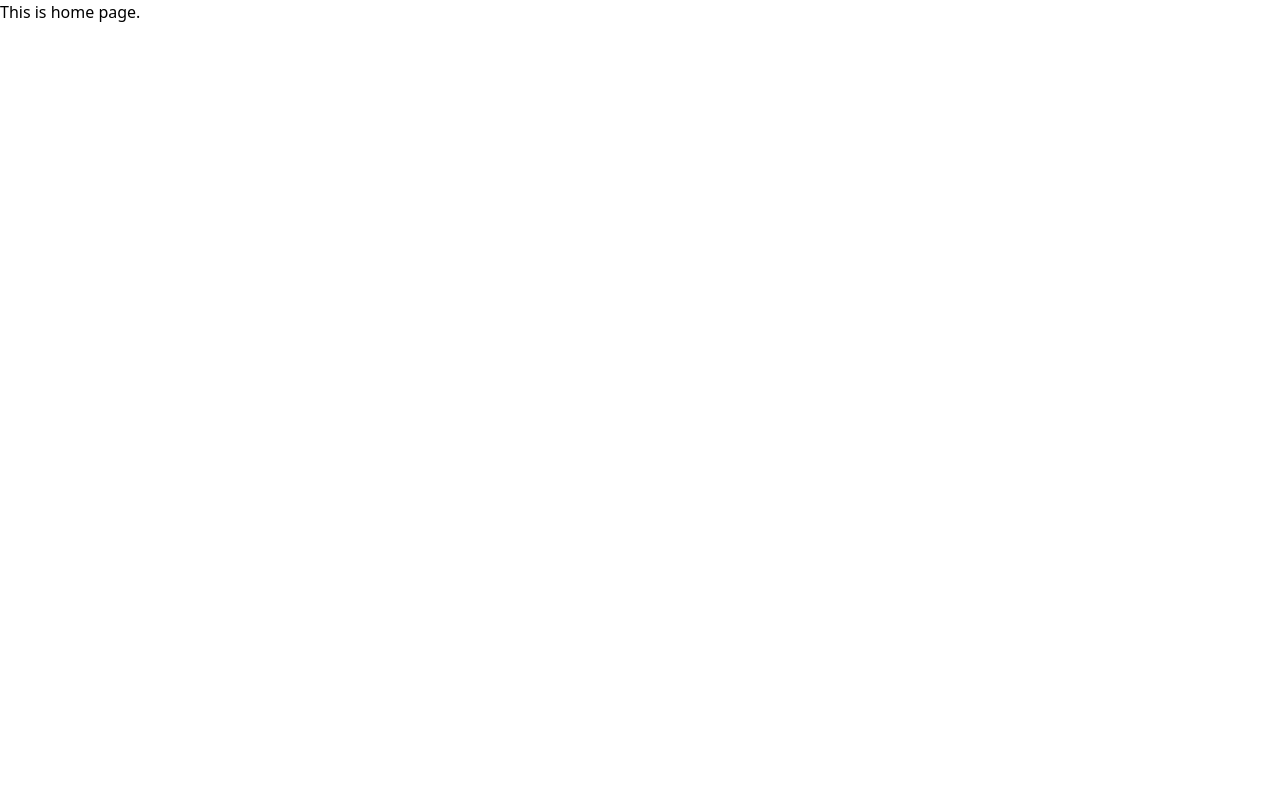
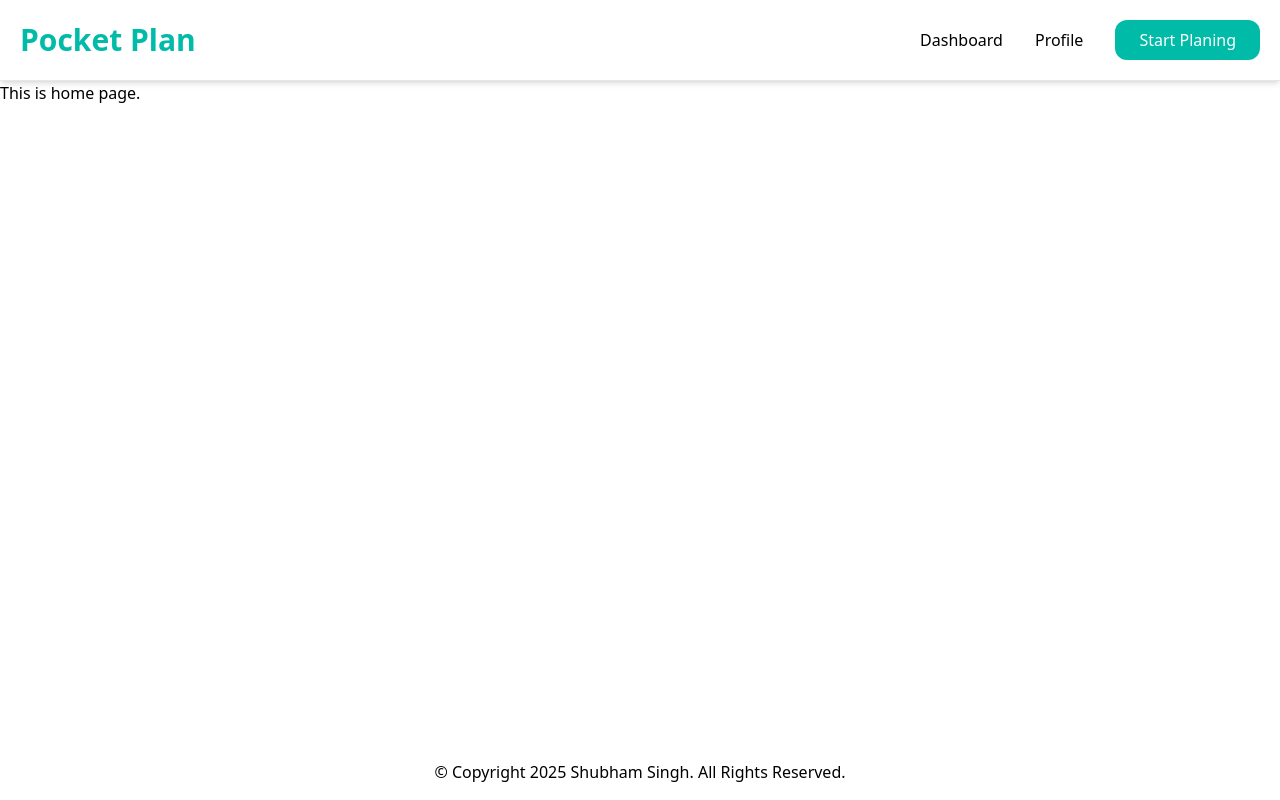
Before and after one commit to unrealblood/pocket-plan-nextjs, a Next.js app: page / in a window 1280 px wide. Built offline with nearby package versions, Linux system fonts and the light colour scheme.

Commit message:
add header and footer to website and update ui of Home page

```diff
--- a/app/layout.tsx
+++ b/app/layout.tsx
@@ -1,6 +1,8 @@
 import type { Metadata } from "next";
 
 import "./globals.css";
+import Header from "@/components/header/Header";
+import Footer from "@/components/Footer";
 
 export const metadata: Metadata = {
   title: "Pocket Plan",
@@ -14,8 +16,10 @@ export default function RootLayout({
 }>) {
   return (
     <html lang="en">
-      <body>
+      <body className="flex flex-col min-h-screen">
+        <Header />
         {children}
+        <Footer />
       </body>
     </html>
   );
--- a/app/page.tsx
+++ b/app/page.tsx
@@ -1,6 +1,6 @@
 export default function Home() {
   return (
-    <div>
+    <div className="flex-1 overflow-auto">
       This is home page.
     </div>
   );
--- /dev/null
+++ b/components/Footer.tsx
@@ -0,0 +1,7 @@
+export default async function Footer() {
+    return (
+        <footer className="p-4">
+            <p className="text-center">&copy; Copyright 2025 Shubham Singh. All Rights Reserved.</p>
+        </footer>
+    );
+}
--- /dev/null
+++ b/components/header/AuthProfileMenu.tsx
@@ -0,0 +1,5 @@
+export default function AuthProfileMenu() {
+    return (
+        <button type="button" className="cursor-pointer hover:border-b hover:border-gray-500">Logout</button>
+    );
+}
--- /dev/null
+++ b/components/header/Header.tsx
@@ -0,0 +1,16 @@
+import Link from "next/link";
+import HeaderNavItems from "./HeaderNavItems";
+
+export default async function Header() {
+    return (
+        <header className="p-5 border-b border-gray-200 shadow-md flex justify-between items-center">
+            <div>
+                <Link href="/" className="text-3xl text-teal-500 font-bold">Pocket Plan</Link>
+            </div>
+
+            <div>
+                <HeaderNavItems />
+            </div>
+        </header>
+    );
+}
--- /dev/null
+++ b/components/header/HeaderNavItems.tsx
@@ -0,0 +1,25 @@
+"use client";
+
+import Link from "next/link";
+import { useState } from "react";
+import ProfileMenu from "./ProfileMenu";
+
+export default function HeaderNavItems() {
+    const [showProfileMenu, setShowProfileMenu] = useState<boolean>(false);
+
+    function handleProfileClick() {
+        setShowProfileMenu(!showProfileMenu);
+    }
+
+    return (
+        <nav className="relative flex justify-center items-center gap-8">
+            <Link href="/dashboard">Dashboard</Link>
+
+            <button type="button" className="cursor-pointer" onClick={handleProfileClick}>Profile</button>
+
+            {showProfileMenu && <ProfileMenu />}
+
+            <Link href="/plan" className="bg-teal-500 text-white px-6 py-2 rounded-xl">Start Planing</Link>
+        </nav>
+    );
+}
--- /dev/null
+++ b/components/header/ProfileMenu.tsx
@@ -0,0 +1,12 @@
+import AuthProfileMenu from "./AuthProfileMenu";
+import UnauthProfileMenu from "./UnauthProfileMenu";
+
+export default function ProfileMenu() {
+    const isAuthUser = false;
+
+    return (
+        <div className="absolute bg-white p-3 border border-gray-200 rounded-xl right-16 top-8 w-32">
+            {isAuthUser ? <AuthProfileMenu /> : <UnauthProfileMenu />}
+        </div>
+    );
+}
--- /dev/null
+++ b/components/header/UnauthProfileMenu.tsx
@@ -0,0 +1,11 @@
+import Link from "next/link";
+
+export default function UnauthProfileMenu() {
+    return (
+        <div className="flex flex-col justify-start items-start gap-2">
+            <Link href="/auth/signin" className="hover:border-b hover:border-gray-500">SignIn</Link>
+
+            <Link href="/auth/signup" className="hover:border-b hover:border-gray-500">Signup</Link>
+        </div>
+    );
+}
```
